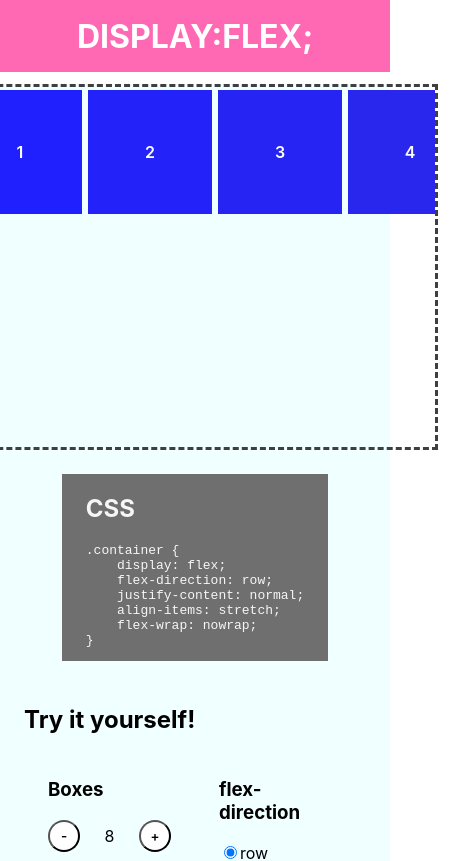
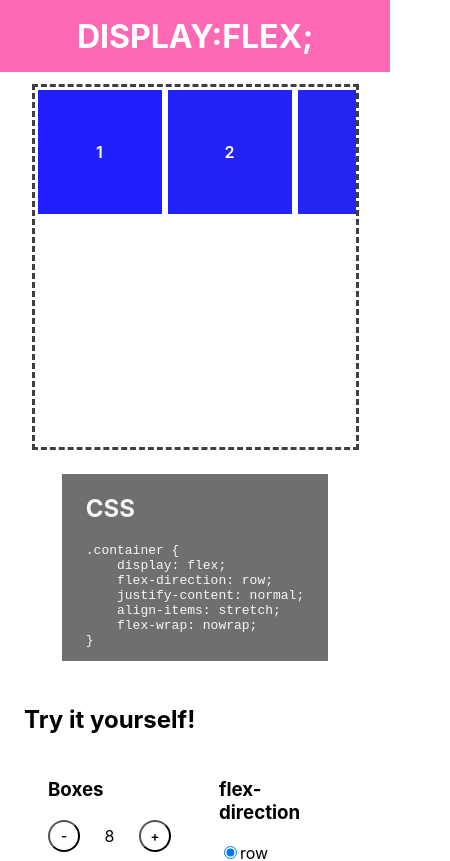
Before and after one commit to bbonkr/display-flex, a React app: page / in a window 390 px wide. Shown: the top 861 px of the page, 450 px wide, since content can reach past the window. Built offline with nearby package versions, Linux system fonts and the light colour scheme.

Commit message:
디자인:모바일 기기

```diff
--- a/public/css/style.css
+++ b/public/css/style.css
@@ -3,6 +3,7 @@ body {
     padding: 0;
     margin: 0;
 }
+
 * {
     font-family: -apple-system, BlinkMacSystemFont, 'Segoe UI', Roboto, Oxygen, Ubuntu, Cantarell,
         'Open Sans', 'Helvetica Neue', sans-serif;
@@ -13,6 +14,7 @@ body {
     flex-direction: column;
     justify-content: space-between;
     align-items: stretch;
+    max-width: 100vw;
 }
 
 .fixed-header {
@@ -38,7 +40,7 @@ body {
 }
 
 .container {
-    background-color: azure;
+
     display: flex;
     flex-direction: column;
     justify-content: center;
@@ -53,15 +55,16 @@ body {
     justify-content: center;
     align-items: flex-start;
     flex-wrap: wrap;
+    max-width: 90vw;
 }
 
-.top-conatainer > * {
+.top-conatainer>* {
     margin: 0 12px;
 }
 
 .flex-boxes-container {
     display: block;
-    max-width: 480px;
+    max-width: 100vw;
     max-height: 360px;
     width: 480px;
     height: 360px;
@@ -86,7 +89,8 @@ ul.no-list-style {
     max-height: 50vh;
     height: 50vh; */
 }
-.form-container > * {
+
+.form-container>* {
     flex: 1;
 }
 
@@ -101,7 +105,7 @@ form {
     padding: 0 12px;
 }
 
-form > legend {
+form>legend {
     padding: 6px 24px;
     flex: 1;
 }
@@ -120,7 +124,7 @@ form > legend {
     align-items: center;
 }
 
-.boxes-form-group > button {
+.boxes-form-group>button {
     padding: 0;
     border-radius: 16px;
     width: 32px;
@@ -129,7 +133,7 @@ form > legend {
     font-weight: 600;
 }
 
-.boxes-form-group > button:active {
+.boxes-form-group>button:active {
     background-color: #3232ff;
     color: #ffffff;
 }
@@ -139,12 +143,12 @@ form > legend {
     margin: 24px 0;
 }
 
-.code-container > * {
+.code-container>* {
     padding: 0 24px;
     color: #f6f6f6;
 }
 
-.code-container > pre {
+.code-container>pre {
     color: #f6f6f6;
     font-family: monospace;
 }
```
